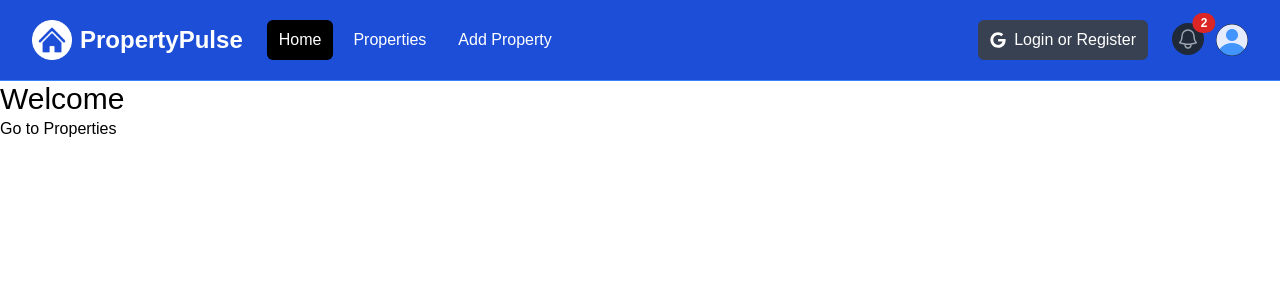
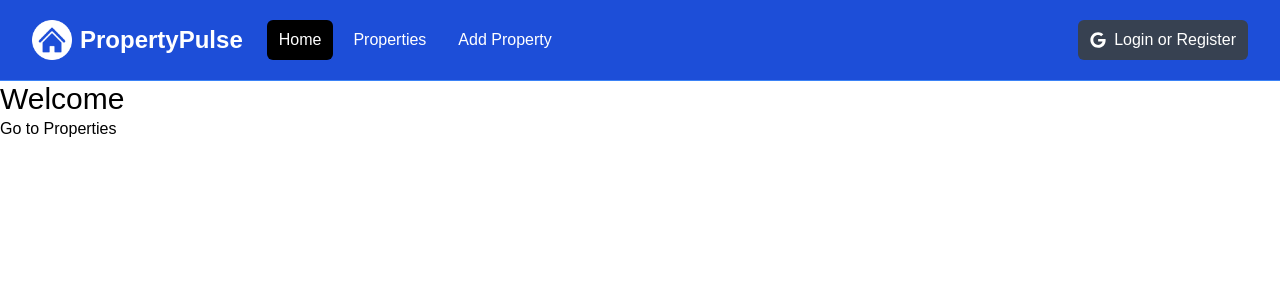
Before and after one commit to thomasmartinez114/property-app, a Next.js app: page / in a window 1280 px wide. Shown: the top 300 px of the page. Built offline with nearby package versions, Linux system fonts and the light colour scheme.

Commit message:
profile show if logged in or not

```diff
--- a/components/Navbar.jsx
+++ b/components/Navbar.jsx
@@ -11,6 +11,7 @@ import { FaGoogle } from 'react-icons/fa';
 const Navbar = () => {
   const [isMobileMenuOpen, setIsMobileMenuOpen] = useState(false);
   const [isProfileMenuOpen, setIsProfileMenuOpen] = useState(false);
+  const [isLoggedIn, setIsLoggedIn] = useState(false);
 
   const pathname = usePathname();
 
@@ -88,6 +89,7 @@ const Navbar = () => {
           </div>
 
           {/* <!-- Right Side Menu (Logged Out) --> */}
+          {!isLoggedIn && (
             <div className='hidden md:block md:ml-6'>
               <div className='flex items-center'>
                 <button className='flex items-center text-white bg-gray-700 hover:bg-gray-900 hover:text-white rounded-md px-3 py-2'>
@@ -96,8 +98,10 @@ const Navbar = () => {
                 </button>
               </div>
             </div>
+          )}
 
           {/* <!-- Right Side Menu (Logged In) --> */}
+          {isLoggedIn && (
             <div className='absolute inset-y-0 right-0 flex items-center pr-2 md:static md:inset-auto md:ml-6 md:pr-0'>
               <Link href='/messages' className='relative group'>
                 <button
@@ -187,6 +191,7 @@ const Navbar = () => {
                 )}
               </div>
             </div>
+          )}
         </div>
       </div>
 
```
Lines whose indentation alone changed are shown as unchanged.
